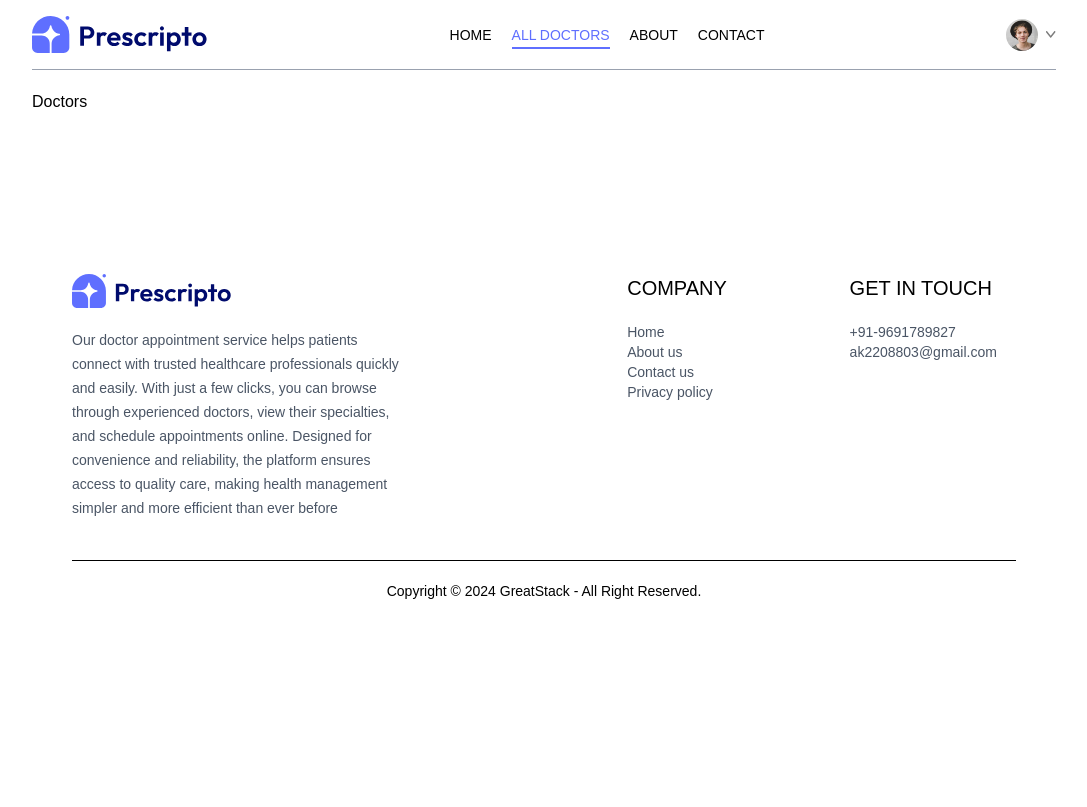
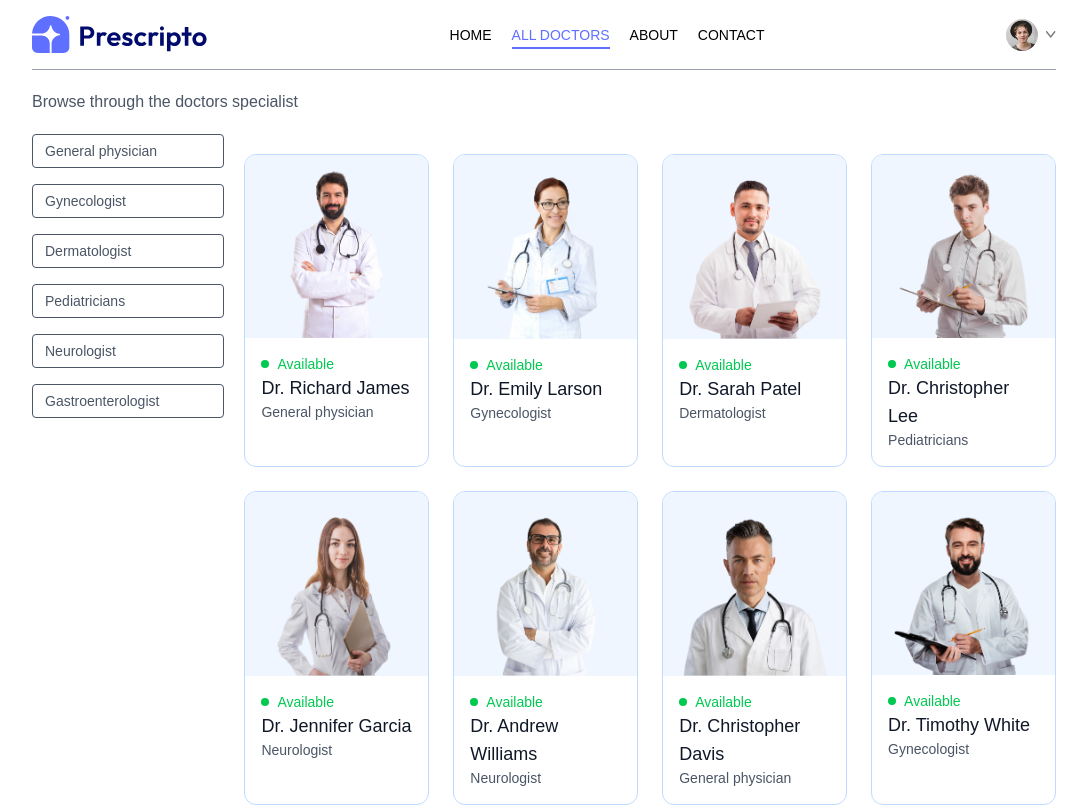
Before and after one commit to arbaz-rgb/PRESCRIPTO, a React (Vite) app in the folder frontend/: page /doctors in a window 1280 px wide. Shown: the top 807 px of the page, without its empty margins (96-1183 px from the left). Built offline with nearby package versions, Linux system fonts and the light colour scheme.

Commit message:
the doctor page build

```diff
--- a/frontend/src/pages/Doctors.jsx
+++ b/frontend/src/pages/Doctors.jsx
@@ -1,11 +1,130 @@
-import { useContext } from "react";
-import { useParams } from "react-router-dom";
+import { useContext, useEffect, useState } from "react";
+import { useNavigate, useParams } from "react-router-dom";
 import { AppContext } from "../context/AppContext";
 
 const Doctors = () => {
   const { speciality } = useParams();
+
+  const [filterDoc, setFilterDoc] = useState([]);
   const { doctors } = useContext(AppContext);
-  return <div>Doctors</div>;
+  const navigate = useNavigate();
+
+  const applyFilter = () => {
+    if (speciality) {
+      setFilterDoc(doctors.filter((doc) => doc.speciality === speciality));
+    } else {
+      setFilterDoc(doctors);
+    }
+  };
+
+  useEffect(() => {
+    applyFilter();
+  }, [doctors, speciality]);
+
+  return (
+    <div>
+      <p className="text-gray-600">Browse through the doctors specialist</p>
+      <div className="flex flex-col sm:flex-row items-start gap-5 mt-5">
+        <div className=" flex flex-col gap-4 text-sm text-gray-600">
+          <p
+            onClick={() =>
+              speciality === "General physician"
+                ? navigate("/doctors")
+                : navigate("/doctors/General physician")
+            }
+            className={`w-[94vw] sm:w-auto pl-3 py-1.5 pr-16 border border-gray-600 rounded transition-all cursor-pointer  ${
+              speciality === "General physician"
+                ? "bg-indigo-100 text-black"
+                : ""
+            }`}
+          >
+            General physician
+          </p>
+          <p
+            onClick={() =>
+              speciality === "Gynecologist"
+                ? navigate("/doctors")
+                : navigate("/doctors/Gynecologist")
+            }
+            className={`w-[94vw] sm:w-auto pl-3 py-1.5 pr-16 border border-gray-600 rounded transition-all cursor-pointer ${
+              speciality === "Gynecologist" ? "bg-indigo-100 text-black" : ""
+            }`}
+          >
+            Gynecologist
+          </p>
+          <p
+            onClick={() =>
+              speciality === "Dermatologist"
+                ? navigate("/doctors")
+                : navigate("/doctors/Dermatologist")
+            }
+            className={`w-[94vw] sm:w-auto pl-3 py-1.5 pr-16 border border-gray-600 rounded transition-all cursor-pointer ${
+              speciality === "Dermatologist" ? "bg-indigo-100 text-black" : ""
+            }`}
+          >
+            Dermatologist
+          </p>
+          <p
+            onClick={() =>
+              speciality === "Pediatricians"
+                ? navigate("/doctors")
+                : navigate("/doctors/Pediatricians")
+            }
+            className={`w-[94vw] sm:w-auto pl-3 py-1.5 pr-16 border border-gray-600 rounded transition-all cursor-pointer ${
+              speciality === "Pediatricians" ? "bg-indigo-100 text-black" : ""
+            }`}
+          >
+            Pediatricians
+          </p>
+          <p
+            onClick={() =>
+              speciality === "Neurologist"
+                ? navigate("/doctors")
+                : navigate("/doctors/Neurologist")
+            }
+            className={`w-[94vw] sm:w-auto pl-3 py-1.5 pr-16 border border-gray-600 rounded transition-all cursor-pointer ${
+              speciality === "Neurologist" ? "bg-indigo-100 text-black" : ""
+            }`}
+          >
+            Neurologist
+          </p>
+          <p
+            onClick={() =>
+              speciality === "Gastroenterologist"
+                ? navigate("/doctors")
+                : navigate("/doctors/Gastroenterologist")
+            }
+            className={`w-[94vw] sm:w-auto pl-3 py-1.5 pr-16 border border-gray-600 rounded transition-all cursor-pointer ${
+              speciality === "Gastroenterologist"
+                ? "bg-indigo-100 text-black"
+                : ""
+            }`}
+          >
+            Gastroenterologist
+          </p>
+        </div>
+        <div className="w-full grid grid-cols-1 sm:grid-cols-2 lg:grid-cols-3 xl:grid-cols-4 gap-6 pt-5 px-3 sm:px-0">
+          {filterDoc.map((item, index) => (
+            <div
+              onClick={() => navigate(`/appointment/${item._id}`)}
+              className="border border-blue-200 rounded-xl overflow-hidden cursor-pointer hover:translate-y-[-10px] transition-all duration-500"
+              key={index}
+            >
+              <img className="bg-blue-50" src={item.image} alt={item.name} />
+              <div className="p-4">
+                <div className="flex items-center gap-2 text-sm text-center text-green-500">
+                  <p className="w-2 h-2 bg-green-500 rounded-full"></p>
+                  <p>Available</p>
+                </div>
+                <p className="text-gray-900 text-lg font-medium">{item.name}</p>
+                <p className="text-gray-600 text-sm">{item.speciality}</p>
+              </div>
+            </div>
+          ))}
+        </div>
+      </div>
+    </div>
+  );
 };
 
 export default Doctors;
```
